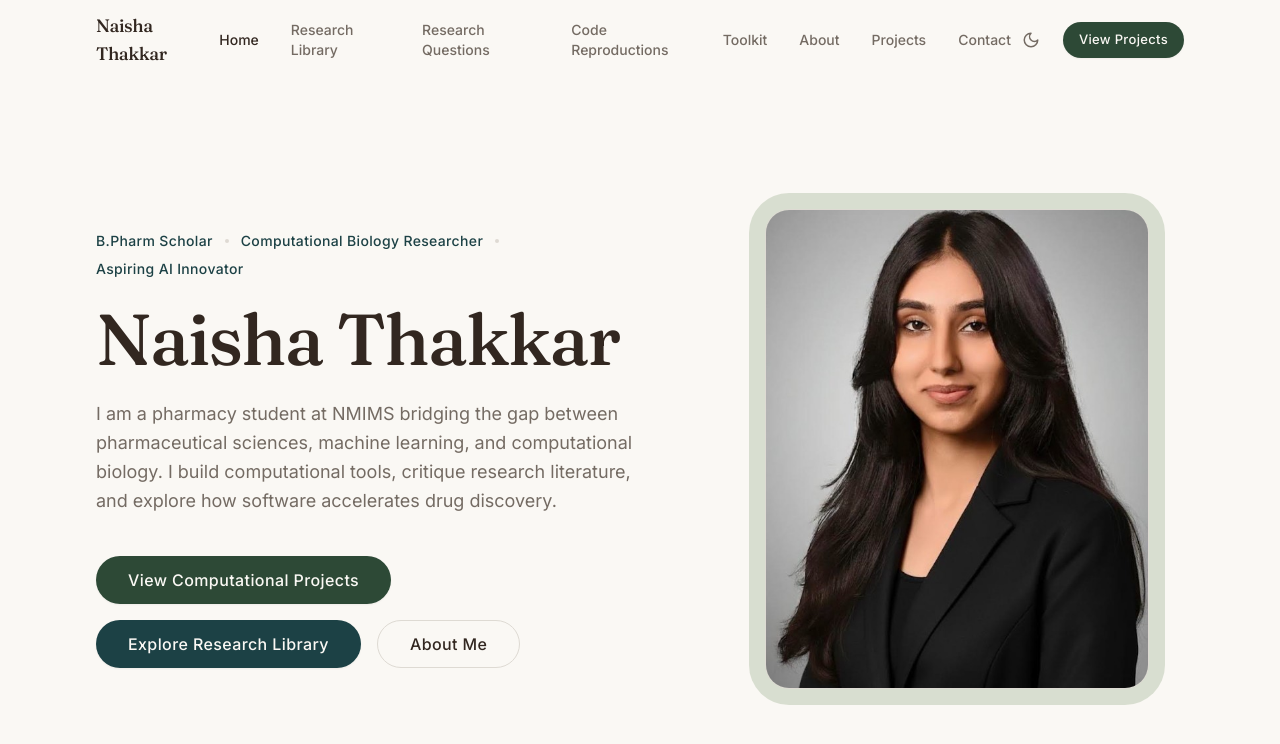
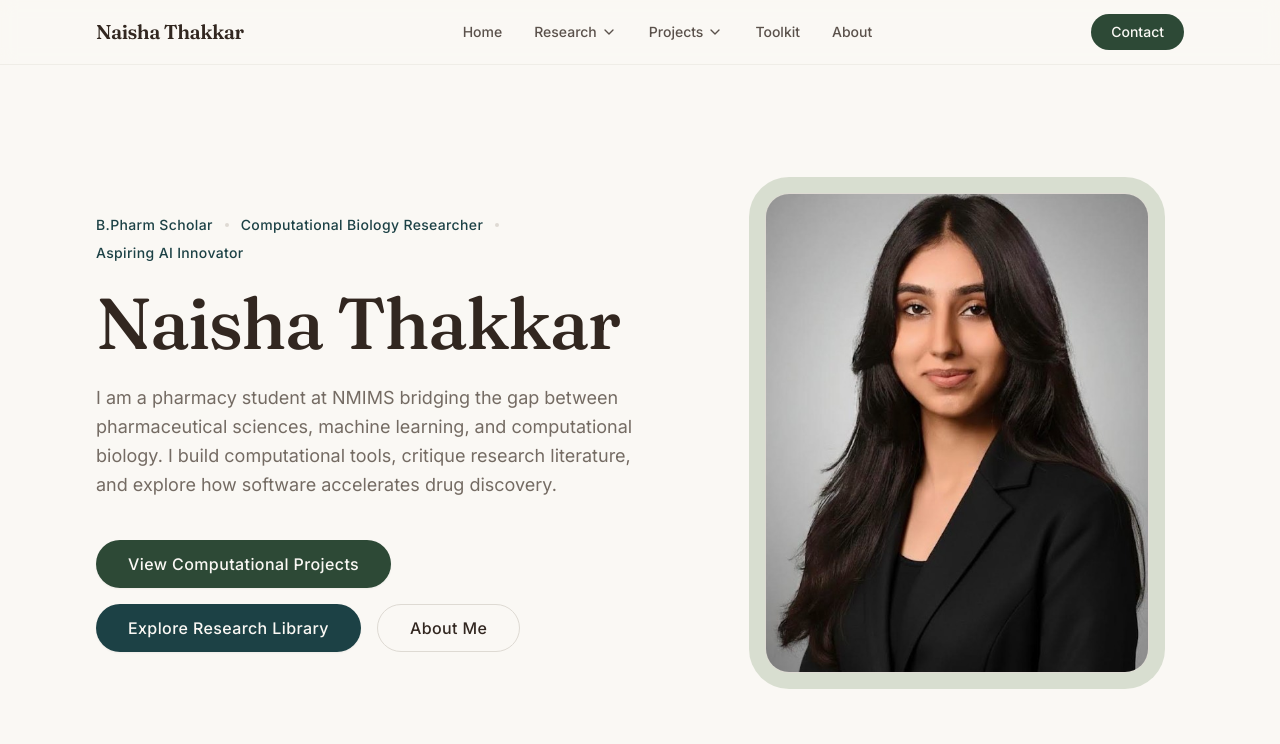
Before and after one commit to naishathakkar/naisha-branding-site, a Next.js app: page / in a window 1280 px wide. Shown: the top 744 px of the page. Built offline with nearby package versions, Linux system fonts and the light colour scheme.

Commit message:
Update nav.tsx

```diff
--- a/components/layout/nav.tsx
+++ b/components/layout/nav.tsx
@@ -1,135 +1,136 @@
 "use client";
 
-import * as React from "react";
+import { useState } from "react";
 import Link from "next/link";
-import { usePathname } from "next/navigation";
-import { Menu, X, Moon, Sun } from "lucide-react";
-import { Container } from "@/components/layout/container";
-import { Button } from "@/components/ui/button";
-import { cn } from "@/lib/utils";
-
-const links = [
-  { href: "/", label: "Home" },
-  { href: "/research", label: "Research Library" },
-  { href: "/research/questions", label: "Research Questions" },
-  { href: "/projects/reproductions", label: "Code Reproductions" },
-  { href: "/resources", label: "Toolkit" },
-  { href: "/about", label: "About" },
-  { href: "/projects", label: "Projects" },
-  { href: "/contact", label: "Contact" },
-];
+import { ChevronDown } from "lucide-react";
 
 export function Nav() {
-  const pathname = usePathname();
-  const [scrolled, setScrolled] = React.useState(false);
-  const [open, setOpen] = React.useState(false);
-  const [dark, setDark] = React.useState(false);
-
-  React.useEffect(() => {
-    setDark(document.documentElement.classList.contains("dark"));
-
-    const onScroll = () => setScrolled(window.scrollY > 8);
-    onScroll();
-    window.addEventListener("scroll", onScroll, { passive: true });
-    return () => window.removeEventListener("scroll", onScroll);
-  }, []);
-
-  React.useEffect(() => {
-    setOpen(false);
-  }, [pathname]);
-
-  function toggleTheme() {
-    const next = !dark;
-    document.documentElement.classList.toggle("dark", next);
-    localStorage.setItem("theme", next ? "dark" : "light");
-    setDark(next);
-  }
+  const [researchOpen, setResearchOpen] = useState(false);
+  const [projectsOpen, setProjectsOpen] = useState(false);
 
   return (
-    <header
-      className={cn(
-        "sticky top-0 z-50 w-full transition-colors duration-300",
-        scrolled
-          ? "border-b border-border bg-background/80 backdrop-blur-md"
-          : "border-b border-transparent bg-transparent"
-      )}
-    >
-      <Container className="flex h-16 items-center justify-between lg:h-20">
-        <Link
-          href="/"
-          className="font-display text-lg font-medium tracking-tight"
-        >
+    <header className="sticky top-0 z-50 w-full border-b border-border/40 bg-background/95 backdrop-blur supports-[backdrop-filter]:bg-background/60">
+      <div className="mx-auto flex h-16 max-w-6xl items-center justify-between px-4 sm:px-6 lg:px-8">
+
+        {/* Brand Name */}
+        <Link href="/" className="font-display text-xl font-bold tracking-tight text-foreground">
           Naisha Thakkar
         </Link>
 
-        <nav className="hidden items-center gap-8 lg:flex">
-          {links.map((link) => (
-            <Link
-              key={link.href}
-              href={link.href}
-              className={cn(
-                "text-sm font-medium text-muted-foreground transition-colors hover:text-foreground",
-                pathname === link.href && "text-foreground"
-              )}
+        {/* Navigation Links */}
+        <nav className="hidden md:flex items-center gap-8">
+          <Link
+            href="/"
+            className="text-sm font-medium text-foreground/80 hover:text-foreground transition-colors"
+          >
+            Home
+          </Link>
+
+          {/* Research Dropdown */}
+          <div
+            className="relative"
+            onMouseEnter={() => setResearchOpen(true)}
+            onMouseLeave={() => setResearchOpen(false)}
+          >
+            <button
+              onClick={() => setResearchOpen(!researchOpen)}
+              className="flex items-center gap-1 text-sm font-medium text-foreground/80 hover:text-foreground transition-colors"
             >
-              {link.label}
-            </Link>
-          ))}
+              Research
+              <ChevronDown className="h-4 w-4" />
+            </button>
+
+            {researchOpen && (
+              <div className="absolute left-0 top-full pt-2 w-56">
+                <div className="rounded-xl border border-border bg-card p-2 shadow-lg ring-1 ring-black/5">
+                  <Link
+                    href="/research"
+                    className="block rounded-lg px-3 py-2 text-sm text-card-foreground hover:bg-accent"
+                  >
+                    Research Library
+                  </Link>
+                  <Link
+                    href="/research/molecules-and-models"
+                    className="block rounded-lg px-3 py-2 text-sm text-card-foreground hover:bg-accent"
+                  >
+                    Molecules & Models
+                  </Link>
+                  <Link
+                    href="/research/questions"
+                    className="block rounded-lg px-3 py-2 text-sm text-card-foreground hover:bg-accent"
+                  >
+                    Research Questions
+                  </Link>
+                </div>
+              </div>
+            )}
+          </div>
+
+          {/* Projects Dropdown */}
+          <div
+            className="relative"
+            onMouseEnter={() => setProjectsOpen(true)}
+            onMouseLeave={() => setProjectsOpen(false)}
+          >
+            <button
+              onClick={() => setProjectsOpen(!projectsOpen)}
+              className="flex items-center gap-1 text-sm font-medium text-foreground/80 hover:text-foreground transition-colors"
+            >
+              Projects
+              <ChevronDown className="h-4 w-4" />
+            </button>
+
+            {projectsOpen && (
+              <div className="absolute left-0 top-full pt-2 w-56">
+                <div className="rounded-xl border border-border bg-card p-2 shadow-lg ring-1 ring-black/5">
+                  <Link
+                    href="/projects/reproductions"
+                    className="block rounded-lg px-3 py-2 text-sm text-card-foreground hover:bg-accent"
+                  >
+                    Code Reproductions
+                  </Link>
+                  <Link
+                    href="/projects/python-journal"
+                    className="block rounded-lg px-3 py-2 text-sm text-card-foreground hover:bg-accent"
+                  >
+                    Python Learning Journal
+                  </Link>
+                  <Link
+                    href="/projects"
+                    className="block rounded-lg px-3 py-2 text-sm text-card-foreground hover:bg-accent"
+                  >
+                    Computational Projects
+                  </Link>
+                </div>
+              </div>
+            )}
+          </div>
+
+          <Link
+            href="/resources"
+            className="text-sm font-medium text-foreground/80 hover:text-foreground transition-colors"
+          >
+            Toolkit
+          </Link>
+
+          <Link
+            href="/about"
+            className="text-sm font-medium text-foreground/80 hover:text-foreground transition-colors"
+          >
+            About
+          </Link>
         </nav>
 
-        <div className="hidden items-center gap-3 lg:flex">
-          <button
-            aria-label="Toggle dark mode"
-            onClick={toggleTheme}
-            className="flex h-10 w-10 items-center justify-center rounded-full text-muted-foreground transition-colors hover:bg-muted hover:text-foreground"
+        {/* Contact Button */}
+        <div>
+          <Link
+            href="/contact"
+            className="inline-flex items-center justify-center rounded-full bg-primary px-5 py-2 text-sm font-medium text-primary-foreground hover:bg-primary/90 transition-colors"
           >
-            {dark ? (
-              <Sun className="h-[18px] w-[18px]" />
-            ) : (
-              <Moon className="h-[18px] w-[18px]" />
-            )}
-          </button>
-          <Button href="/projects" size="sm">
-            View Projects
-          </Button>
+            Contact
+          </Link>
         </div>
 
-        <button
-          aria-label="Toggle menu"
-          onClick={() => setOpen((v) => !v)}
-          className="flex h-10 w-10 items-center justify-center rounded-full text-foreground lg:hidden"
-        >
-          {open ? <X className="h-6 w-6" /> : <Menu className="h-6 w-6" />}
-        </button>
-      </Container>
-
-      <div
-        className={cn(
-          "overflow-hidden border-b bg-background transition-[max-height] duration-300 ease-out-expo lg:hidden",
-          open ? "max-h-96 border-border" : "max-h-0 border-transparent"
-        )}
-      >
-        <Container className="flex flex-col gap-1 py-4">
-          {links.map((link) => (
-            <Link
-              key={link.href}
-              href={link.href}
-              className={cn(
-                "rounded-lg px-3 py-2.5 text-sm font-medium text-muted-foreground transition-colors hover:bg-muted hover:text-foreground",
-                pathname === link.href && "bg-muted text-foreground"
-              )}
-            >
-              {link.label}
-            </Link>
-          ))}
-          <button
-            onClick={toggleTheme}
-            className="mt-2 flex items-center gap-2 rounded-lg px-3 py-2.5 text-sm font-medium text-muted-foreground hover:bg-muted hover:text-foreground"
-          >
-            {dark ? <Sun className="h-4 w-4" /> : <Moon className="h-4 w-4" />}
-            Toggle theme
-          </button>
-        </Container>
       </div>
     </header>
   );
```
